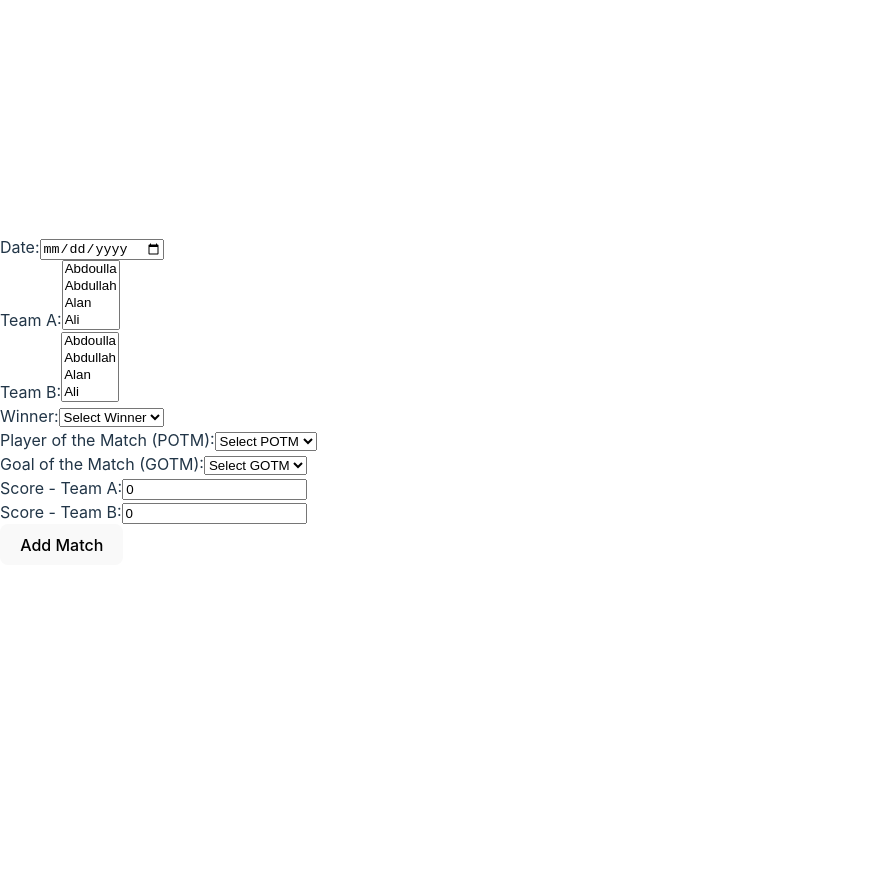
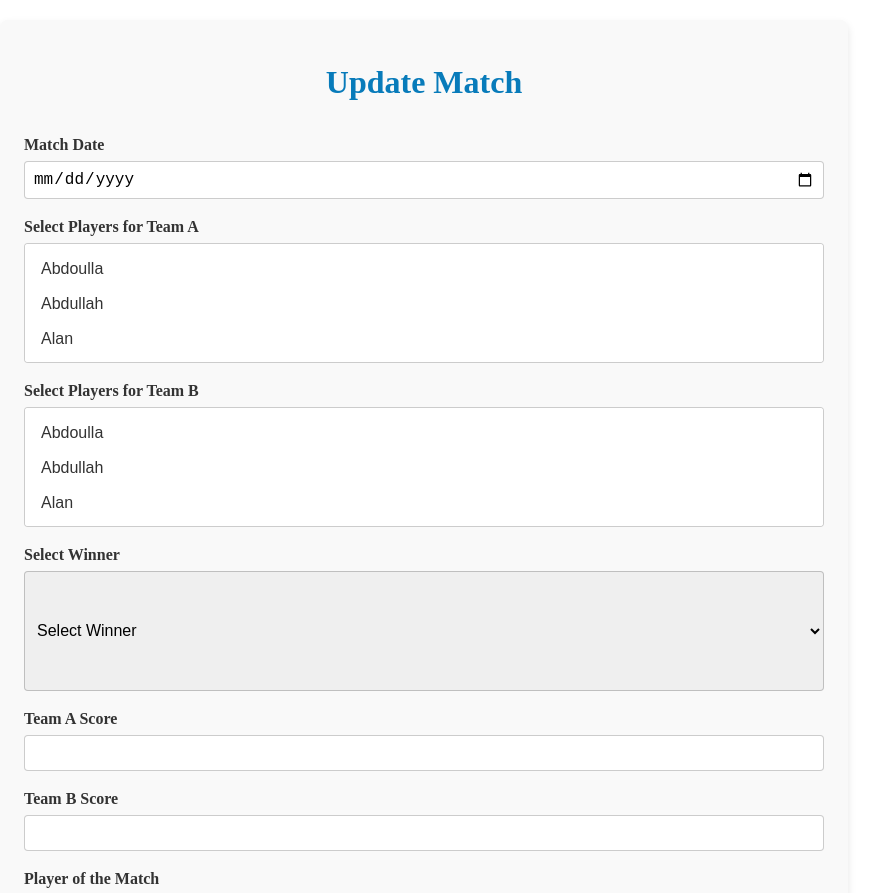
Before and after one commit to medyenk/FootballStatTracker, a React (Vite) app: page /matches in a window 1280 px wide. Shown: the top 893 px of the page, without its empty margins (0-887 px from the left). Before the commit the page ends 800 px from the top, so only its background shows below. Built offline with nearby package versions, Linux system fonts and the light colour scheme.

Commit message:
Form for matches completed

```diff
--- a/package.json
+++ b/package.json
@@ -10,10 +10,13 @@
     "preview": "vite preview"
   },
   "dependencies": {
+    "@hookform/resolvers": "^3.9.1",
     "react": "^18.3.1",
     "react-dom": "^18.3.1",
     "react-hook-form": "^7.54.2",
-    "react-router-dom": "^7.1.1"
+    "react-router-dom": "^7.1.1",
+    "sass": "^1.83.1",
+    "yup": "^1.6.1"
   },
   "devDependencies": {
     "@eslint/js": "^9.17.0",
--- a/src/Matches.jsx
+++ b/src/Matches.jsx
@@ -1,63 +1,71 @@
-import { useForm, Controller } from "react-hook-form";
+import { useForm } from "react-hook-form";
+import { yupResolver } from "@hookform/resolvers/yup";
+import * as yup from "yup";
 import players from "./data/players.json"; // Import player data
+import styles from "./styles/matches.module.scss"; // Import SCSS file
 
 const UpdateMatchForm = () => {
-  const { handleSubmit, control, register, setValue } = useForm({
-    defaultValues: {
-      date: "",
-      teamA: [],
-      teamB: [],
-      winner: "",
-      potm: "",
-      gotm: "",
-      scoreTeamA: 0,
-      scoreTeamB: 0,
-    },
+  const schema = yup.object().shape({
+    date: yup
+      .date()
+      .required("Date is required")
+      .min(new Date("2025-01-01"), "Date must be after 2025-01-01"),
+    "score.teamA": yup
+      .number()
+      .required("Score for Team A is required")
+      .min(0, "Score cannot be negative"),
+    "score.teamB": yup
+      .number()
+      .required("Score for Team B is required")
+      .min(0, "Score cannot be negative"),
+    players: yup.array().min(1, "At least one player must be selected"),
+    winner: yup.string().required("Winner is required"),
+  });
+
+  const {
+    register,
+    handleSubmit,
+    formState: { errors },
+  } = useForm({
+    resolver: yupResolver(schema),
   });
 
   const onSubmit = (data) => {
-    const matchData = {
-      id: new Date().getTime(), // Unique match ID
-      date: data.date,
-      teamA: data.teamA.map(Number),
-      teamB: data.teamB.map(Number),
-      winner: data.winner,
-      potm: Number(data.potm),
-      gotm: Number(data.gotm),
-      score: {
-        teamA: Number(data.scoreTeamA),
-        teamB: Number(data.scoreTeamB),
-      },
-    };
-
-    console.log("Match Data Submitted:", matchData);
-    // You can now save `matchData` to matches.json or a backend
+    console.log(data);
   };
 
   return (
-    <form onSubmit={handleSubmit(onSubmit)}>
-      {/* Match Date */}
-      <div>
-        <label>Date:</label>
-        <input type="date" {...register("date", { required: true })} />
+    <form className={styles.form} onSubmit={handleSubmit(onSubmit)}>
+      <h1 className={styles.title}>Update Match</h1>
+
+      {/* Date Field */}
+      <div className={styles.field}>
+        <label htmlFor="date" className={styles.label}>
+          Match Date
+        </label>
+        <input
+          type="date"
+          id="date"
+          className={`${styles.input} ${errors.date ? styles.errorInput : ""}`}
+          {...register("date")}
+        />
+        {errors.date && <p className={styles.error}>{errors.date.message}</p>}
       </div>
 
-      {/* Team A */}
-      <div>
-        <label>Team A:</label>
-        <Controller
-          name="teamA"
-          control={control}
-          render={({ field }) => (
+      {/* Team A Selection */}
+      <div className={styles.field}>
+        <label htmlFor="teamA" className={styles.label}>
+          Select Players for Team A
+        </label>
         <select
-              {...field}
+          id="teamA"
+          className={`${styles.select} ${
+            errors.players ? styles.errorInput : ""
+          }`}
+          {...register("teamA", {
+            required: "Please select at least one player for Team A",
+          })}
           multiple
-              onChange={(e) =>
-                setValue(
-                  "teamA",
-                  Array.from(e.target.selectedOptions, (option) => option.value)
-                )
-              }
         >
           {players.map((player) => (
             <option key={player.id} value={player.id}>
@@ -65,26 +73,25 @@ const UpdateMatchForm = () => {
             </option>
           ))}
         </select>
+        {errors.players && (
+          <p className={styles.error}>{errors.players.message}</p>
         )}
-        />
       </div>
 
-      {/* Team B */}
-      <div>
-        <label>Team B:</label>
-        <Controller
-          name="teamB"
-          control={control}
-          render={({ field }) => (
+      {/* Team B Selection */}
+      <div className={styles.field}>
+        <label htmlFor="teamB" className={styles.label}>
+          Select Players for Team B
+        </label>
         <select
-              {...field}
+          id="teamB"
+          className={`${styles.select} ${
+            errors.players ? styles.errorInput : ""
+          }`}
+          {...register("teamB", {
+            required: "Please select at least one player for Team B",
+          })}
           multiple
-              onChange={(e) =>
-                setValue(
-                  "teamB",
-                  Array.from(e.target.selectedOptions, (option) => option.value)
-                )
-              }
         >
           {players.map((player) => (
             <option key={player.id} value={player.id}>
@@ -92,25 +99,79 @@ const UpdateMatchForm = () => {
             </option>
           ))}
         </select>
+        {errors.players && (
+          <p className={styles.error}>{errors.players.message}</p>
         )}
-        />
       </div>
 
-      {/* Winner */}
-      <div>
-        <label>Winner:</label>
-        <select {...register("winner", { required: true })}>
+      {/* Winner Selection */}
+      <div className={styles.field}>
+        <label htmlFor="winner" className={styles.label}>
+          Select Winner
+        </label>
+        <select
+          id="winner"
+          className={`${styles.select} ${
+            errors.winner ? styles.errorInput : ""
+          }`}
+          {...register("winner")}
+        >
           <option value="">Select Winner</option>
           <option value="teamA">Team A</option>
           <option value="teamB">Team B</option>
         </select>
+        {errors.winner && (
+          <p className={styles.error}>{errors.winner.message}</p>
+        )}
+      </div>
+
+      {/* Team A Score */}
+      <div className={styles.field}>
+        <label htmlFor="teamAScore" className={styles.label}>
+          Team A Score
+        </label>
+        <input
+          type="number"
+          id="teamAScore"
+          className={`${styles.input} ${
+            errors["score.teamA"] ? styles.errorInput : ""
+          }`}
+          {...register("score.teamA")}
+        />
+        {errors["score.teamA"] && (
+          <p className={styles.error}>{errors["score.teamA"].message}</p>
+        )}
+      </div>
+
+      {/* Team B Score */}
+      <div className={styles.field}>
+        <label htmlFor="teamBScore" className={styles.label}>
+          Team B Score
+        </label>
+        <input
+          type="number"
+          id="teamBScore"
+          className={`${styles.input} ${
+            errors["score.teamB"] ? styles.errorInput : ""
+          }`}
+          {...register("score.teamB")}
+        />
+        {errors["score.teamB"] && (
+          <p className={styles.error}>{errors["score.teamB"].message}</p>
+        )}
       </div>
 
       {/* Player of the Match */}
-      <div>
-        <label>Player of the Match (POTM):</label>
-        <select {...register("potm", { required: true })}>
-          <option value="">Select POTM</option>
+      <div className={styles.field}>
+        <label htmlFor="playerOfTheMatch" className={styles.label}>
+          Player of the Match
+        </label>
+        <select
+          id="playerOfTheMatch"
+          className={styles.select}
+          {...register("playerOfTheMatch")}
+        >
+          <option value="">Select Player of the Match</option>
           {players.map((player) => (
             <option key={player.id} value={player.id}>
               {player.name}
@@ -120,10 +181,16 @@ const UpdateMatchForm = () => {
       </div>
 
       {/* Goal of the Match */}
-      <div>
-        <label>Goal of the Match (GOTM):</label>
-        <select {...register("gotm", { required: true })}>
-          <option value="">Select GOTM</option>
+      <div className={styles.field}>
+        <label htmlFor="goalOfTheMatch" className={styles.label}>
+          Goal of the Match
+        </label>
+        <select
+          id="goalOfTheMatch"
+          className={styles.select}
+          {...register("goalOfTheMatch")}
+        >
+          <option value="">Select Goal of the Match</option>
           {players.map((player) => (
             <option key={player.id} value={player.id}>
               {player.name}
@@ -132,17 +199,10 @@ const UpdateMatchForm = () => {
         </select>
       </div>
 
-      {/* Scores */}
-      <div>
-        <label>Score - Team A:</label>
-        <input type="number" {...register("scoreTeamA", { required: true })} />
-      </div>
-      <div>
-        <label>Score - Team B:</label>
-        <input type="number" {...register("scoreTeamB", { required: true })} />
-      </div>
-
-      <button type="submit">Add Match</button>
+      {/* Submit Button */}
+      <button type="submit" className={styles.button}>
+        Update Matches
+      </button>
     </form>
   );
 };
--- /dev/null
+++ b/src/styles/matches.module.scss
@@ -0,0 +1,115 @@
+// Variables
+$primary-color: #087bba;
+$error-color: #ae344b;
+$background-color: #f9f9f9;
+$text-color: #333;
+$font-family: "Arial, sans-serif";
+
+// Form Container
+.form {
+  background-color: $background-color;
+  padding: 24px;
+  border-radius: 8px;
+  box-shadow: 0px 4px 8px rgba(0, 0, 0, 0.1);
+  width: 800px;
+  margin: 20px auto;
+  font-family: $font-family;
+  color: $text-color;
+  display: flex;
+  flex-direction: column;
+  gap: 16px;
+}
+
+// Title
+.title {
+  font-size: 2rem;
+  font-weight: bold;
+  color: $primary-color;
+  text-align: center;
+  margin-bottom: 16px;
+}
+
+// Form Field
+.field {
+  display: flex;
+  flex-direction: column;
+  gap: 4px;
+}
+
+// Label
+.label {
+  font-size: 1rem;
+  font-weight: bold;
+}
+
+// Input Styles
+.input,
+.select {
+  padding: 8px;
+  font-size: 1rem;
+  border: 1px solid rgba(0, 0, 0, 0.2);
+  border-radius: 4px;
+  transition: border-color 0.3s;
+}
+
+.input:focus,
+.select:focus {
+  border-color: $primary-color;
+  outline: none;
+}
+
+.select {
+  padding: 8px;
+  font-size: 1rem;
+  border: 1px solid rgba(0, 0, 0, 0.2);
+  border-radius: 4px;
+  transition: border-color 0.3s;
+  height: 120px; // More space for multiple options
+  overflow-y: auto; // Scrollable if options exceed the height
+}
+
+.select option {
+  padding: 8px;
+  font-size: 1rem;
+  background-color: #ffffff; // Default background
+  color: #333;
+  transition: background-color 0.3s, color 0.3s;
+
+  &:hover {
+    background-color: #f0f8ff; // Light highlight on hover
+    color: #087bba;
+  }
+
+  &:checked,
+  &[selected] {
+    background-color: #087bba; // Highlight for selected items
+    color: #ffffff; // White text for better contrast
+  }
+}
+
+// Error Styles
+.errorInput {
+  border-color: $error-color;
+}
+
+.error {
+  font-size: 0.875rem;
+  color: $error-color;
+}
+
+// Button
+.button {
+  padding: 12px 16px;
+  font-size: 1rem;
+  font-weight: bold;
+  color: #fff;
+  background-color: $primary-color;
+  border: none;
+  border-radius: 4px;
+  cursor: pointer;
+  transition: background-color 0.3s;
+
+  &:hover {
+    background-color: darken($primary-color, 10%);
+  }
+}
```
Also changed, not shown: 1 other file (tests, documents, lock files or other folders). Lines whose indentation alone changed are shown as unchanged.
